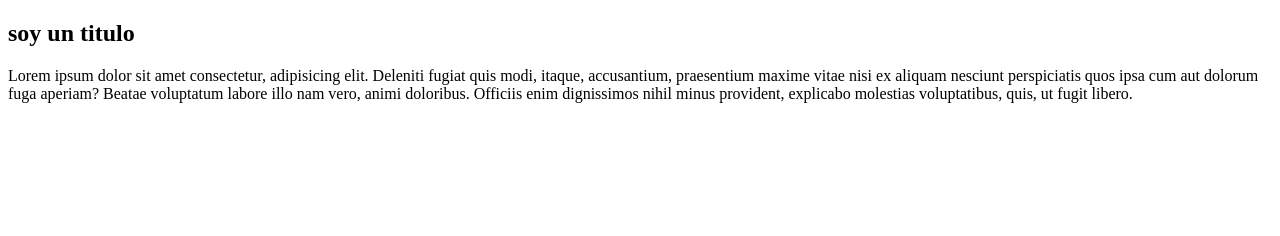
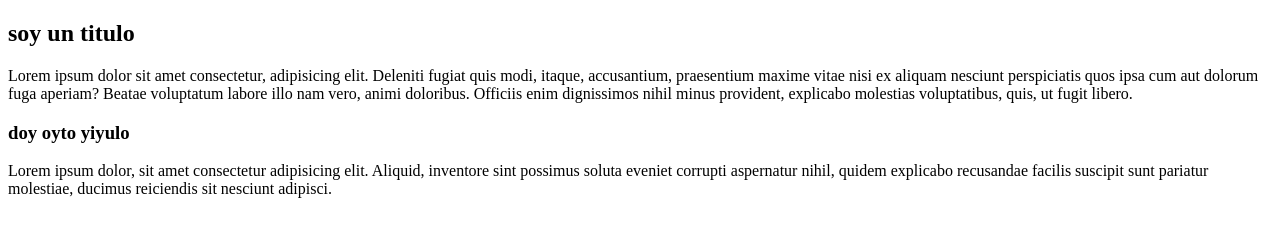
Before and after one commit to GonzaloEduardoGil/primer-repositorio, a plain HTML site: page index.html in a window 1280 px wide. Drawn offline with Linux system fonts and the light colour scheme.

Commit message:
otro parrafo

```diff
--- a/index.html
+++ b/index.html
@@ -17,6 +17,10 @@
             praesentium maxime vitae nisi ex aliquam nesciunt perspiciatis quos ipsa cum aut dolorum fuga aperiam?
             Beatae voluptatum labore illo nam vero, animi doloribus. Officiis enim dignissimos nihil minus provident,
             explicabo molestias voluptatibus, quis, ut fugit libero.</p>
+        <h3>doy oyto yiyulo</h3>
+        <p>Lorem ipsum dolor, sit amet consectetur adipisicing elit. Aliquid, inventore sint possimus soluta eveniet
+            corrupti aspernatur nihil, quidem explicabo recusandae facilis suscipit sunt pariatur molestiae, ducimus
+            reiciendis sit nesciunt adipisci.</p>
     </main>
 </body>
 
```
